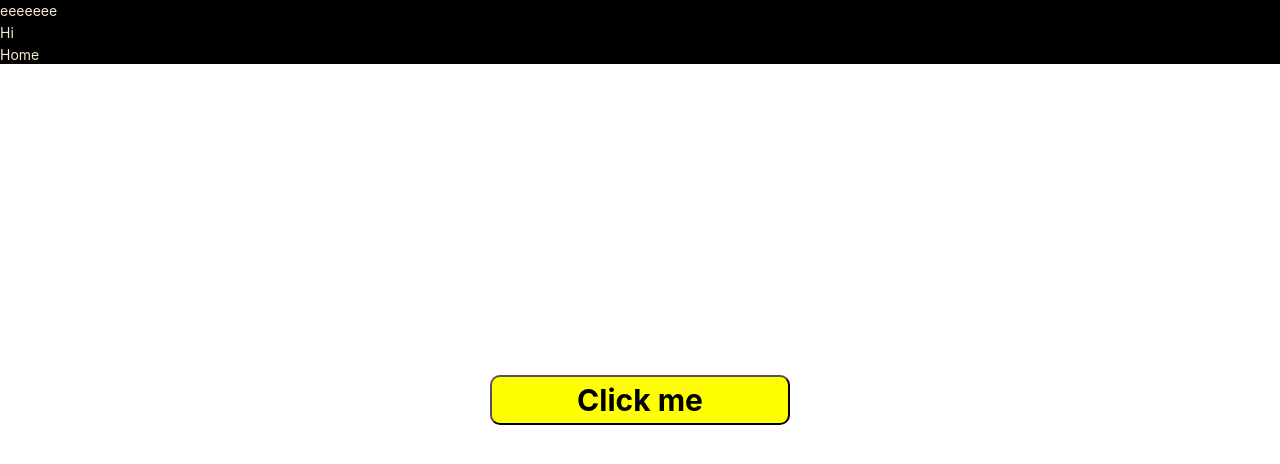
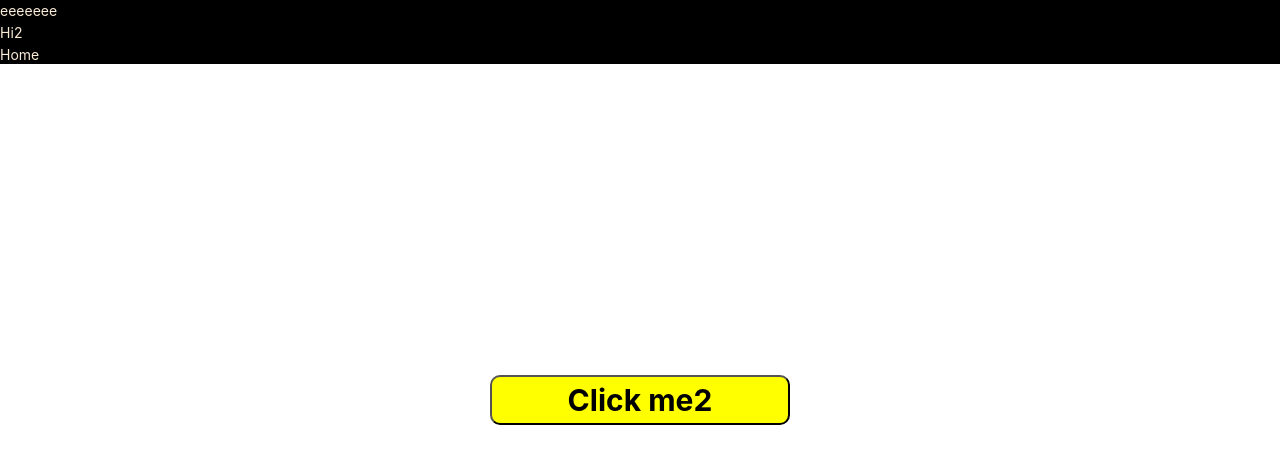
Before and after one commit to pracharapol/Project_Softarch, a React (Create React App) app: page / in a window 1280 px wide. Shown: the top 464 px of the page. Built offline with nearby package versions, Linux system fonts and the light colour scheme.

Commit message:
test2knotcommit

```diff
--- a/src/page/Go.tsx
+++ b/src/page/Go.tsx
@@ -13,10 +13,10 @@ function Go() {
       <body >
       <div className='menu'>
         <div>eeeeeee</div>
-        <div>Hi</div>
+        <div>Hi2</div>
         <div>Home</div>
       </div>
-      <Link to='/Login'><button style={{backgroundColor: isMobile ? 'red' : isIpad ? 'aquamarine': 'yellow'}} className='Click'>Click me</button></Link>
+      <Link to='/Login'><button style={{backgroundColor: isMobile ? 'red' : isIpad ? 'aquamarine': 'yellow'}} className='Click'>Click me2</button></Link>
       </body>
     </div>
 
```
